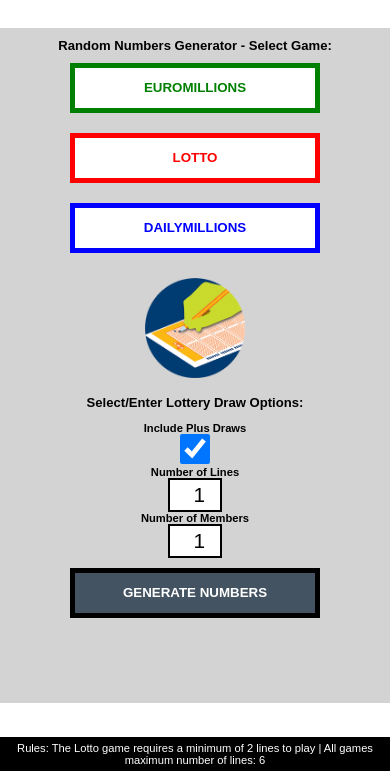
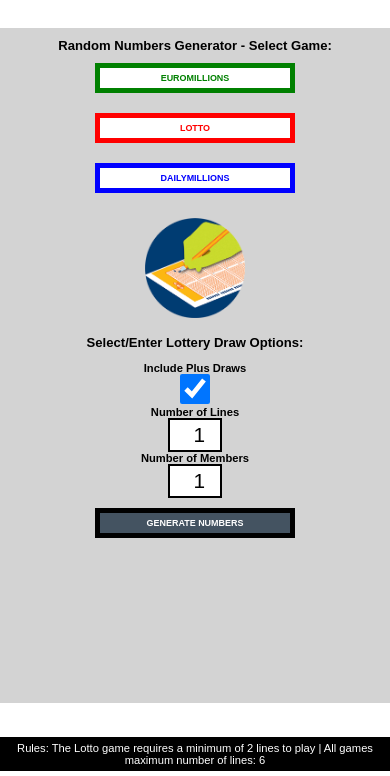
Before and after one commit to KevJord76/milestone-project-2, a plain HTML site: page index.html in a window 390 px wide. Shown: the part 68-844 px from the top of the page. Drawn offline with Linux system fonts and the light colour scheme.

Commit message:
Update media queries for small screen sizes

```diff
--- a/assets/css/style.css
+++ b/assets/css/style.css
@@ -166,4 +166,17 @@
     body {
         font-size: 70%;
     }
+
+    /* Lottery game buttons styling */
+    .btn-game {
+        width: 200px;
+        height: 30px;
+        font-size: 80%;
+    }
+
+    /* Results div styling */
+    .results {
+        height: 295px;
+    }
+
 }
```
